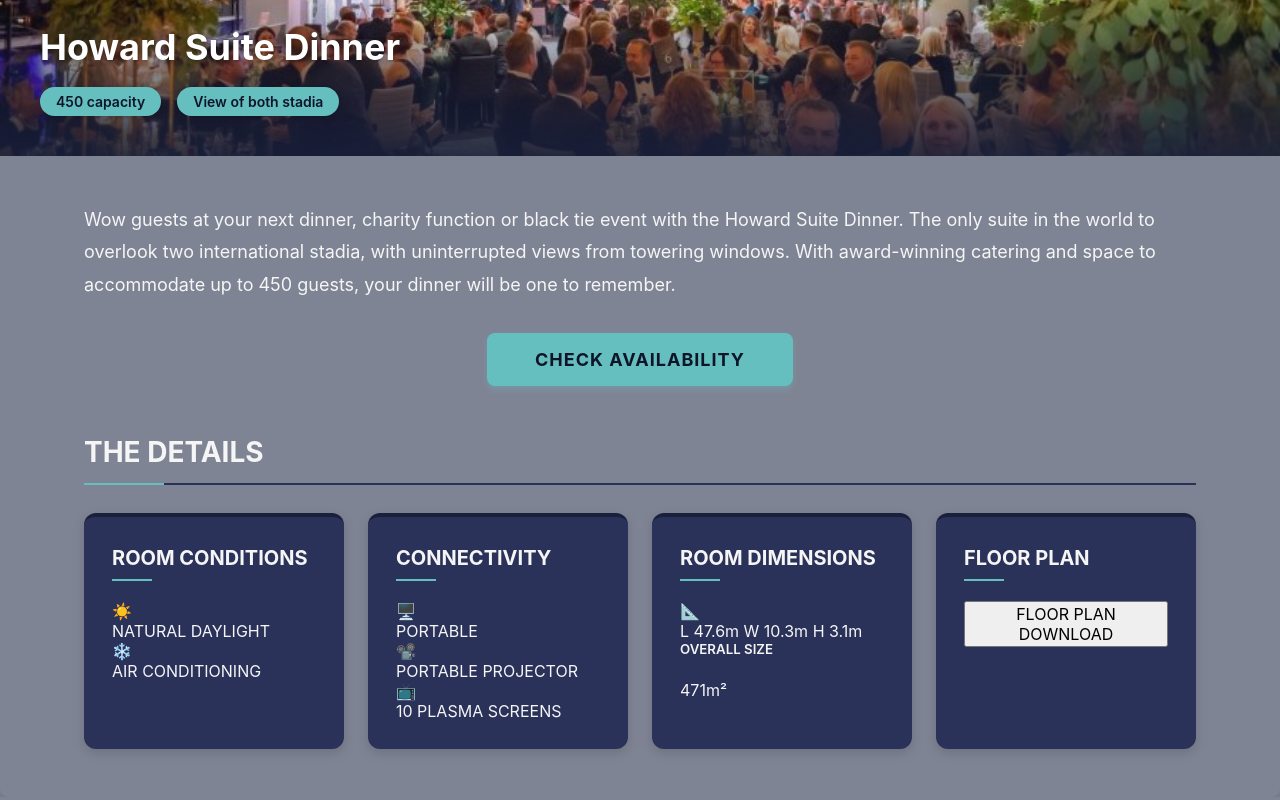
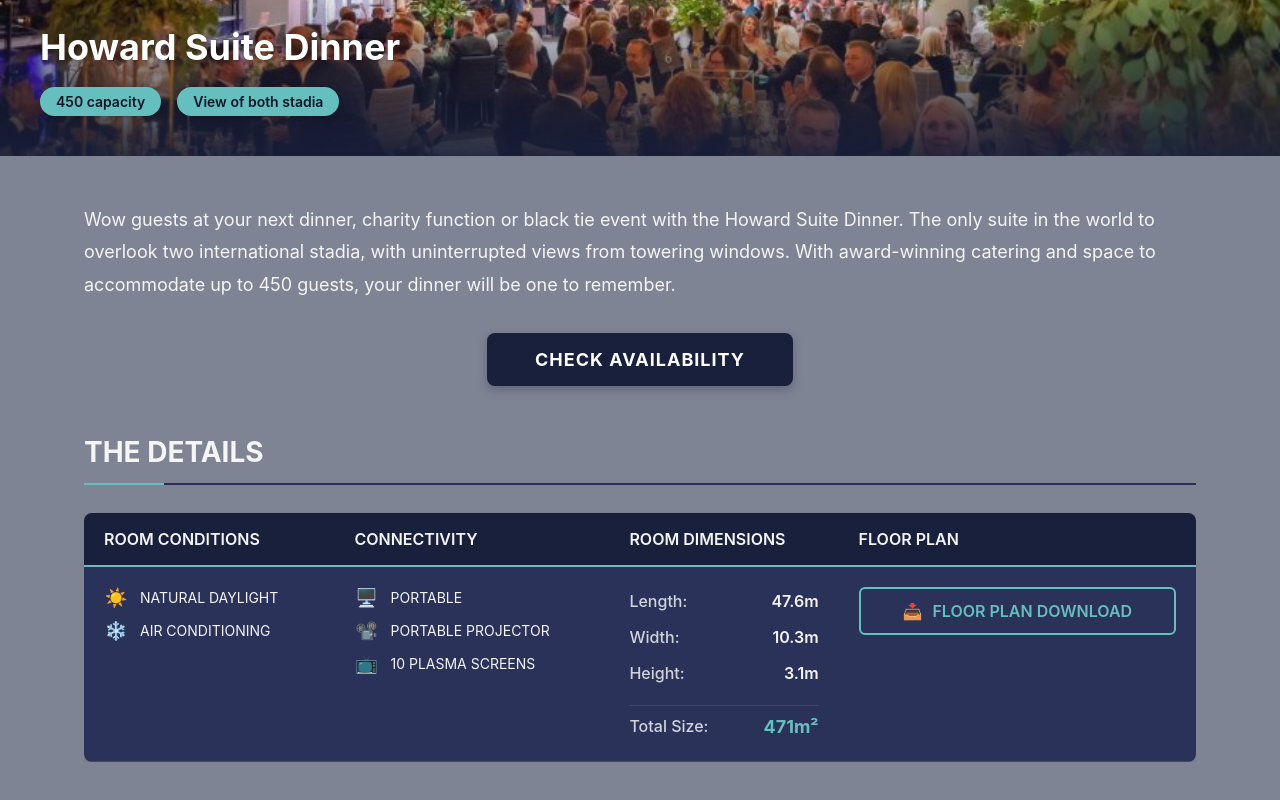
Before and after one commit to ajaykarthik-t/mobtest, a React (Create React App) app: page / in a window 1280 px wide. Shown: the part 364-1164 px from the top of the page. Built offline with nearby package versions, Linux system fonts and the light colour scheme.

Commit message:
button color change

```diff
--- a/src/pages/Home.css
+++ b/src/pages/Home.css
@@ -1,4 +1,4 @@
-/* Updated src/pages/Home.css - Component-specific styling with teal accent */
+/* Updated src/pages/Home.css - Component-specific styling with teal accent and table format */
 
 /* Base Layout */
 .home-page {
@@ -116,6 +116,7 @@
 }
 
 .venue-badges {
+
   display: flex;
   gap: 16px;
   margin-top: 8px;
@@ -157,8 +158,8 @@
 }
 
 .book-button {
-  background-color: var(--accent);
-  color: var(--primary-dark); /* Changed for better contrast against teal */
+  background-color: #18203C; /* Changed to #18203C as requested */
+  color: white; /* White text for better contrast */
   font-weight: bold;
   padding: 16px 48px;
   border-radius: 8px;
@@ -168,13 +169,13 @@
   transition: all 0.3s ease;
   letter-spacing: 1px;
   transform: scale(1);
-  box-shadow: 0 4px 6px rgba(102, 191, 191, 0.3); /* Updated shadow color */
+  box-shadow: 0 4px 10px rgba(24, 32, 60, 0.3); /* Updated shadow color to match button */
 }
 
 .book-button:hover, .book-button.hover {
-  background-color: var(--accent-dark);
+  background-color: #111829; /* Darker shade of #18203C on hover */
   transform: translateY(-3px);
-  box-shadow: 0 8px 15px rgba(102, 191, 191, 0.4); /* Updated shadow color */
+  box-shadow: 0 8px 15px rgba(24, 32, 60, 0.4); /* Updated shadow color */
 }
 
 /* Details Section */
@@ -203,91 +204,112 @@
   background-color: var(--accent);
 }
 
-.details-grid {
-  display: grid;
-  grid-template-columns: repeat(auto-fit, minmax(250px, 1fr));
-  gap: 24px;
+/* Table Styling */
+.details-table-container {
   width: 100%;
+  overflow-x: auto;
+  margin-bottom: 40px;
 }
 
-.details-card {
-  background-color: var(--primary-light);
-  padding: 28px;
-  border-radius: 12px;
+.details-table {
+  width: 100%;
+  border-collapse: separate;
+  border-spacing: 0;
+  color: var(--text-light);
   box-shadow: 0 4px 12px rgba(0, 0, 0, 0.15);
-  transition: all 0.3s ease;
-  border-top: 4px solid var(--primary);
+  border-radius: 8px;
+  overflow: hidden;
 }
 
-.details-card:hover {
-  transform: translateY(-8px);
-  box-shadow: 0 10px 20px rgba(0, 0, 0, 0.2);
-  border-top: 4px solid var(--accent);
+.details-table thead {
+  background-color: var(--primary);
 }
 
-.details-card-title {
-  font-weight: bold;
-  color: var(--text-light);
-  margin-bottom: 20px;
-  font-size: 20px;
-  position: relative;
-  padding-bottom: 10px;
+.details-table th {
+  padding: 16px 20px;
+  text-align: left;
+  font-weight: 600;
+  font-size: 16px;
+  border-bottom: 2px solid var(--accent);
+  white-space: nowrap;
 }
 
-.details-card-title::after {
-  content: '';
-  position: absolute;
-  bottom: 0;
-  left: 0;
-  width: 40px;
-  height: 2px;
-  background-color: var(--accent);
+.details-table td {
+  padding: 20px;
+  background-color: var(--primary-light);
+  vertical-align: top;
+  border-bottom: 1px solid rgba(255, 255, 255, 0.1);
 }
 
-.details-list {
-  margin-top: 8px;
-  padding-left: 0;
+.table-list {
   list-style-type: none;
+  padding: 0;
+  margin: 0;
 }
 
-.details-list-item {
+.table-list-item {
   display: flex;
   align-items: center;
   margin-bottom: 12px;
-  font-size: 16px;
-  color: var(--text-light);
+  font-size: 14px;
 }
 
-.checkmark {
-  color: var(--accent-light); /* Changed from success to match new color scheme */
+.table-icon {
   margin-right: 12px;
-  font-size: 20px;
-  font-weight: bold;
+  font-size: 18px;
+  width: 24px;
+  text-align: center;
+  color: var(--accent);
 }
 
-.bullet {
-  color: var(--accent);
-  margin-right: 12px;
-  font-size: 20px;
+/* Dimensions Styling */
+.dimensions-container {
+  display: flex;
+  flex-direction: column;
+  gap: 8px;
 }
 
-.size-info {
-  margin-top: 12px;
-  font-weight: 500;
-  color: var(--text-light);
+.dimensions-row {
+  display: flex;
+  justify-content: space-between;
+  padding: 4px 0;
 }
 
+.dimensions-label {
+  font-weight: 500;
+  color: var(--gray-300);
+}
+
+.dimensions-value {
+  font-weight: 600;
+}
+
+.total-size {
+  margin-top: 10px;
+  padding-top: 10px;
+  border-top: 1px solid rgba(255, 255, 255, 0.1);
+}
+
+.size-highlight {
+  color: var(--accent);
+  font-size: 18px;
+  font-weight: 700;
+}
+
+/* Download Button */
 .download-button {
   display: flex;
   align-items: center;
+  justify-content: center;
   color: var(--accent);
   background: none;
   border: 2px solid var(--accent);
   border-radius: 6px;
-  padding: 10px 16px;
+  padding: 12px 16px;
   cursor: pointer;
   font-weight: 600;
   transition: all 0.3s ease;
+  width: 100%;
 }
 
 .download-button:hover {
@@ -299,14 +321,39 @@
   margin-right: 10px;
 }
 
+/* Animation for venue transition */
+.fade-in {
+  animation: fadeIn 0.3s ease-in;
+}
+
+@keyframes fadeIn {
+  from {
+    opacity: 0.6;
+    transform: translateY(10px);
+  }
+  to {
+    opacity: 1;
+    transform: translateY(0);
+  }
+}
+
 /* Media queries for home page responsiveness */
+@media (max-width: 992px) {
+  .details-table th,
+  .details-table td {
+    padding: 12px 10px;
+    font-size: 14px;
+  }
+
+  .dimensions-row {
+    flex-direction: column;
+    gap: 4px;
+  }
+}
+
 @media (max-width: 768px) {
   .content-area {
     padding: 32px 16px;
-  }
-
-  .details-grid {
-    grid-template-columns: 1fr;
   }
 
   .venue-title {
@@ -323,6 +370,50 @@
 
   .venue-description {
     font-size: 16px;
+  }
+
+  .details-table {
+    display: block;
+    box-shadow: none;
+  }
+
+  .details-table thead {
+    display: none;
+  }
+
+  .details-table tbody,
+  .details-table tr {
+    display: block;
+    width: 100%;
+  }
+
+  .details-table td {
+    display: block;
+    width: 100%;
+    text-align: left;
+    position: relative;
+    padding-left: 50%;
+    box-sizing: border-box;
+    border-bottom: 1px solid rgba(255, 255, 255, 0.1);
+    background-color: var(--primary-light);
+    margin-bottom: 16px;
+    border-radius: 8px;
+  }
+
+  .details-table td::before {
+    content: attr(data-label);
+    position: absolute;
+    left: 12px;
+    top: 12px;
+    width: 45%;
+    font-weight: 600;
+    text-transform: uppercase;
+    font-size: 14px;
+    color: var(--accent);
+  }
+
+  .download-button {
+    margin-top: 10px;
   }
 }
 
--- a/src/pages/Home.jsx
+++ b/src/pages/Home.jsx
@@ -189,86 +189,78 @@ const Home = () => {
             </button>
           </div>
 
-          {/* Details Section */}
+          {/* Details Section with Table */}
           <div className="details-section">
             <h4 className="details-title">THE DETAILS</h4>
 
-            <div className="details-grid">
-              {/* Room Conditions */}
-              <div className="details-card">
-                <h5 className="details-card-title">ROOM CONDITIONS</h5>
-                <div className="details-content">
+            <div className="details-table-container">
+              <table className="details-table">
+                <thead>
+                  <tr>
+                    <th>ROOM CONDITIONS</th>
+                    <th>CONNECTIVITY</th>
+                    <th>ROOM DIMENSIONS</th>
+                    <th>FLOOR PLAN</th>
+                  </tr>
+                </thead>
+                <tbody>
+                  <tr>
+                    <td>
+                      <ul className="table-list">
                         {currentVenue.roomConditions.map((condition, index) => (
-                    <div key={index} className="details-item">
-                      <div className="icon-wrapper">
-                        {condition === 'Natural Daylight' &&
-                          <div className="details-icon natural-daylight-icon">☀️</div>
-                        }
-                        {condition === 'Air Conditioning' &&
-                          <div className="details-icon air-conditioning-icon">❄️</div>
-                        }
-                        {condition !== 'Natural Daylight' && condition !== 'Air Conditioning' &&
-                          <div className="details-icon">•</div>
-                        }
+                          <li key={index} className="table-list-item">
+                            <span className="table-icon">
+                              {condition === 'Natural Daylight' ? '☀️' :
+                               condition === 'Air Conditioning' ? '❄️' : '•'}
+                            </span>
+                            <span>{condition.toUpperCase()}</span>
+                          </li>
+                        ))}
+                      </ul>
+                    </td>
+                    <td>
+                      <ul className="table-list">
+                        {currentVenue.connectivity.map((item, index) => (
+                          <li key={index} className="table-list-item">
+                            <span className="table-icon">
+                              {item === 'Portable' ? '🖥️' :
+                               item === 'Portable Projector' ? '📽️' :
+                               item.includes('plasma') ? '📺' : '•'}
+                            </span>
+                            <span>{item.toUpperCase()}</span>
+                          </li>
+                        ))}
+                      </ul>
+                    </td>
+                    <td>
+                      <div className="dimensions-container">
+                        <div className="dimensions-row">
+                          <span className="dimensions-label">Length:</span>
+                          <span className="dimensions-value">{currentVenue.dimensions.length}</span>
                         </div>
-                      <div className="details-text">{condition.toUpperCase()}</div>
+                        <div className="dimensions-row">
+                          <span className="dimensions-label">Width:</span>
+                          <span className="dimensions-value">{currentVenue.dimensions.width}</span>
                         </div>
-                  ))}
+                        <div className="dimensions-row">
+                          <span className="dimensions-label">Height:</span>
+                          <span className="dimensions-value">{currentVenue.dimensions.height}</span>
+                        </div>
+                        <div className="dimensions-row total-size">
+                          <span className="dimensions-label">Total Size:</span>
+                          <span className="dimensions-value size-highlight">{currentVenue.size}</span>
                         </div>
                       </div>
-
-              {/* Connectivity */}
-              <div className="details-card">
-                <h5 className="details-card-title">CONNECTIVITY</h5>
-                <div className="details-content">
-                  {currentVenue.connectivity.map((item, index) => (
-                    <div key={index} className="details-item">
-                      <div className="icon-wrapper">
-                        {item === 'Portable' &&
-                          <div className="details-icon portable-icon">🖥️</div>
-                        }
-                        {item === 'Portable Projector' &&
-                          <div className="details-icon projector-icon">📽️</div>
-                        }
-                        {item.includes('plasma') &&
-                          <div className="details-icon screen-icon">📺</div>
-                        }
-                        {!item.includes('Portable') && !item.includes('plasma') &&
-                          <div className="details-icon">•</div>
-                        }
-                      </div>
-                      <div className="details-text">{item.toUpperCase()}</div>
-                    </div>
-                  ))}
-                </div>
-              </div>
-
-              {/* Room Dimensions */}
-              <div className="details-card">
-                <h5 className="details-card-title">ROOM DIMENSIONS</h5>
-                <div className="details-content">
-                  <div className="dimensions-icon">📐</div>
-                  <div className="dimensions-info">
-                    <div className="dimensions-text">
-                      L {currentVenue.dimensions.length} W {currentVenue.dimensions.width} H {currentVenue.dimensions.height}
-                    </div>
-                  </div>
-                </div>
-                <div className="overall-size">
-                  <h5 className="size-title">OVERALL SIZE</h5>
-                  <div className="size-value">{currentVenue.size}</div>
-                </div>
-              </div>
-
-              {/* Floor Plan */}
-              <div className="details-card">
-                <h5 className="details-card-title">FLOOR PLAN</h5>
-                <div className="floor-plan-download">
-                  <button className="floor-plan-button">
+                    </td>
+                    <td>
+                      <button className="download-button">
+                        <span className="download-icon">📥</span>
                         FLOOR PLAN DOWNLOAD
                       </button>
-                </div>
-              </div>
+                    </td>
+                  </tr>
+                </tbody>
+              </table>
             </div>
           </div>
         </div>
```
Lines whose indentation alone changed are shown as unchanged.
